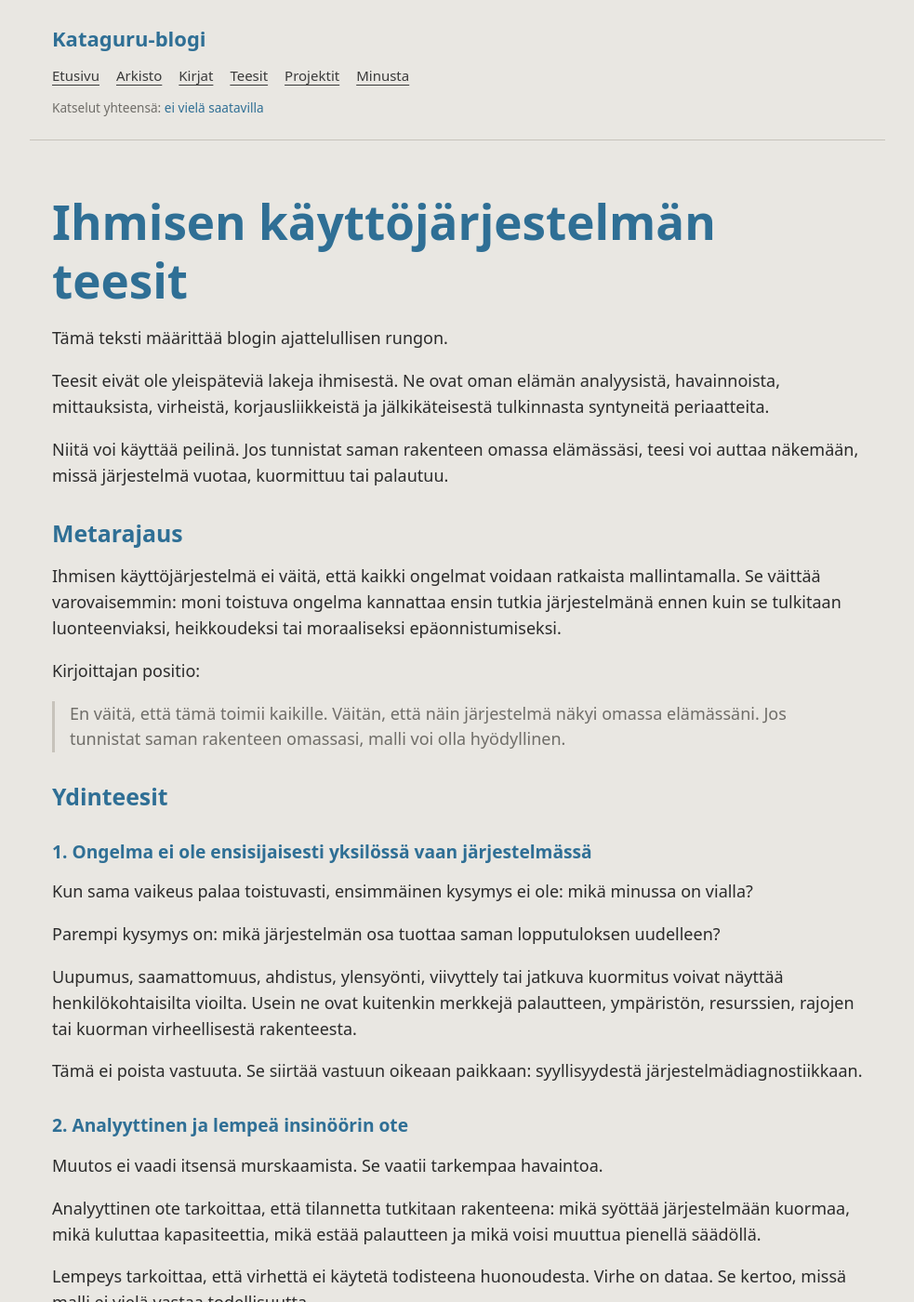
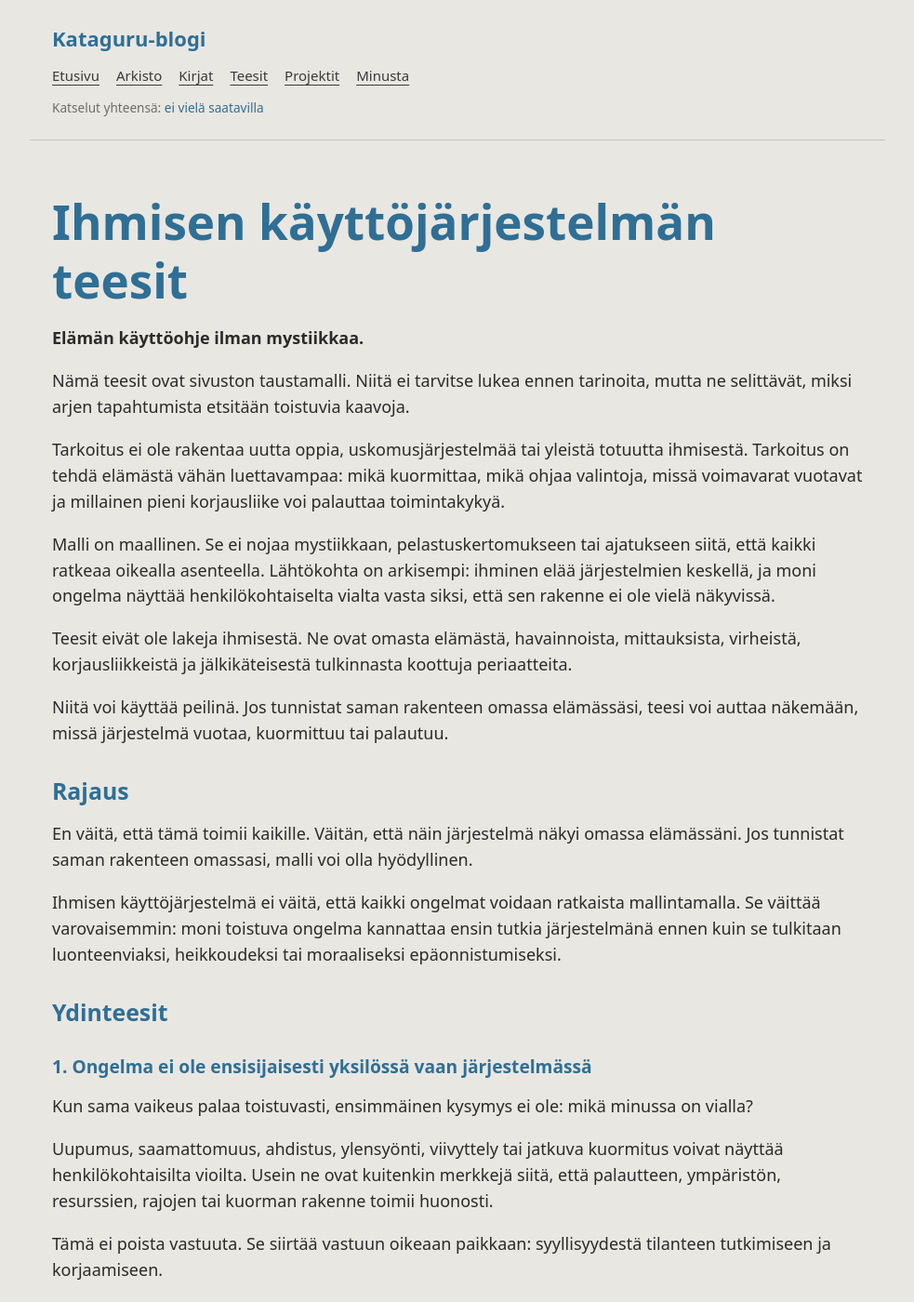
Before and after one commit to kataguru/blogi, a Jekyll site: the page built from teesit.md, in a window 1280 px wide and 1400 px high. Shown: the whole window at 93% size, without its empty margins (148-1131 px from the left). Built offline with Jekyll 4.4.1, drawn with Linux system fonts in a browser that asks for light colours.

Commit message:
Simplify theses introduction

```diff
--- a/teesit.md
+++ b/teesit.md
@@ -6,19 +6,23 @@ permalink: /teesit/
 
 # Ihmisen käyttöjärjestelmän teesit
 
-Tämä teksti määrittää blogin ajattelullisen rungon.
+**Elämän käyttöohje ilman mystiikkaa.**
 
-Teesit eivät ole yleispäteviä lakeja ihmisestä. Ne ovat oman elämän analyysistä, havainnoista, mittauksista, virheistä, korjausliikkeistä ja jälkikäteisestä tulkinnasta syntyneitä periaatteita.
+Nämä teesit ovat sivuston taustamalli. Niitä ei tarvitse lukea ennen tarinoita, mutta ne selittävät, miksi arjen tapahtumista etsitään toistuvia kaavoja.
+
+Tarkoitus ei ole rakentaa uutta oppia, uskomusjärjestelmää tai yleistä totuutta ihmisestä. Tarkoitus on tehdä elämästä vähän luettavampaa: mikä kuormittaa, mikä ohjaa valintoja, missä voimavarat vuotavat ja millainen pieni korjausliike voi palauttaa toimintakykyä.
+
+Malli on maallinen. Se ei nojaa mystiikkaan, pelastuskertomukseen tai ajatukseen siitä, että kaikki ratkeaa oikealla asenteella. Lähtökohta on arkisempi: ihminen elää järjestelmien keskellä, ja moni ongelma näyttää henkilökohtaiselta vialta vasta siksi, että sen rakenne ei ole vielä näkyvissä.
+
+Teesit eivät ole lakeja ihmisestä. Ne ovat omasta elämästä, havainnoista, mittauksista, virheistä, korjausliikkeistä ja jälkikäteisestä tulkinnasta koottuja periaatteita.
 
 Niitä voi käyttää peilinä. Jos tunnistat saman rakenteen omassa elämässäsi, teesi voi auttaa näkemään, missä järjestelmä vuotaa, kuormittuu tai palautuu.
 
-## Metarajaus
+## Rajaus
+
+En väitä, että tämä toimii kaikille. Väitän, että näin järjestelmä näkyi omassa elämässäni. Jos tunnistat saman rakenteen omassasi, malli voi olla hyödyllinen.
 
 Ihmisen käyttöjärjestelmä ei väitä, että kaikki ongelmat voidaan ratkaista mallintamalla. Se väittää varovaisemmin: moni toistuva ongelma kannattaa ensin tutkia järjestelmänä ennen kuin se tulkitaan luonteenviaksi, heikkoudeksi tai moraaliseksi epäonnistumiseksi.
-
-Kirjoittajan positio:
-
-> En väitä, että tämä toimii kaikille. Väitän, että näin järjestelmä näkyi omassa elämässäni. Jos tunnistat saman rakenteen omassasi, malli voi olla hyödyllinen.
 
 ## Ydinteesit
 
@@ -26,11 +30,9 @@ Kirjoittajan positio:
 
 Kun sama vaikeus palaa toistuvasti, ensimmäinen kysymys ei ole: mikä minussa on vialla?
 
-Parempi kysymys on: mikä järjestelmän osa tuottaa saman lopputuloksen uudelleen?
+Uupumus, saamattomuus, ahdistus, ylensyönti, viivyttely tai jatkuva kuormitus voivat näyttää henkilökohtaisilta vioilta. Usein ne ovat kuitenkin merkkejä siitä, että palautteen, ympäristön, resurssien, rajojen tai kuorman rakenne toimii huonosti.
 
-Uupumus, saamattomuus, ahdistus, ylensyönti, viivyttely tai jatkuva kuormitus voivat näyttää henkilökohtaisilta vioilta. Usein ne ovat kuitenkin merkkejä palautteen, ympäristön, resurssien, rajojen tai kuorman virheellisestä rakenteesta.
-
-Tämä ei poista vastuuta. Se siirtää vastuun oikeaan paikkaan: syyllisyydestä järjestelmädiagnostiikkaan.
+Tämä ei poista vastuuta. Se siirtää vastuun oikeaan paikkaan: syyllisyydestä tilanteen tutkimiseen ja korjaamiseen.
 
 ### 2. Analyyttinen ja lempeä insinöörin ote
 
```
